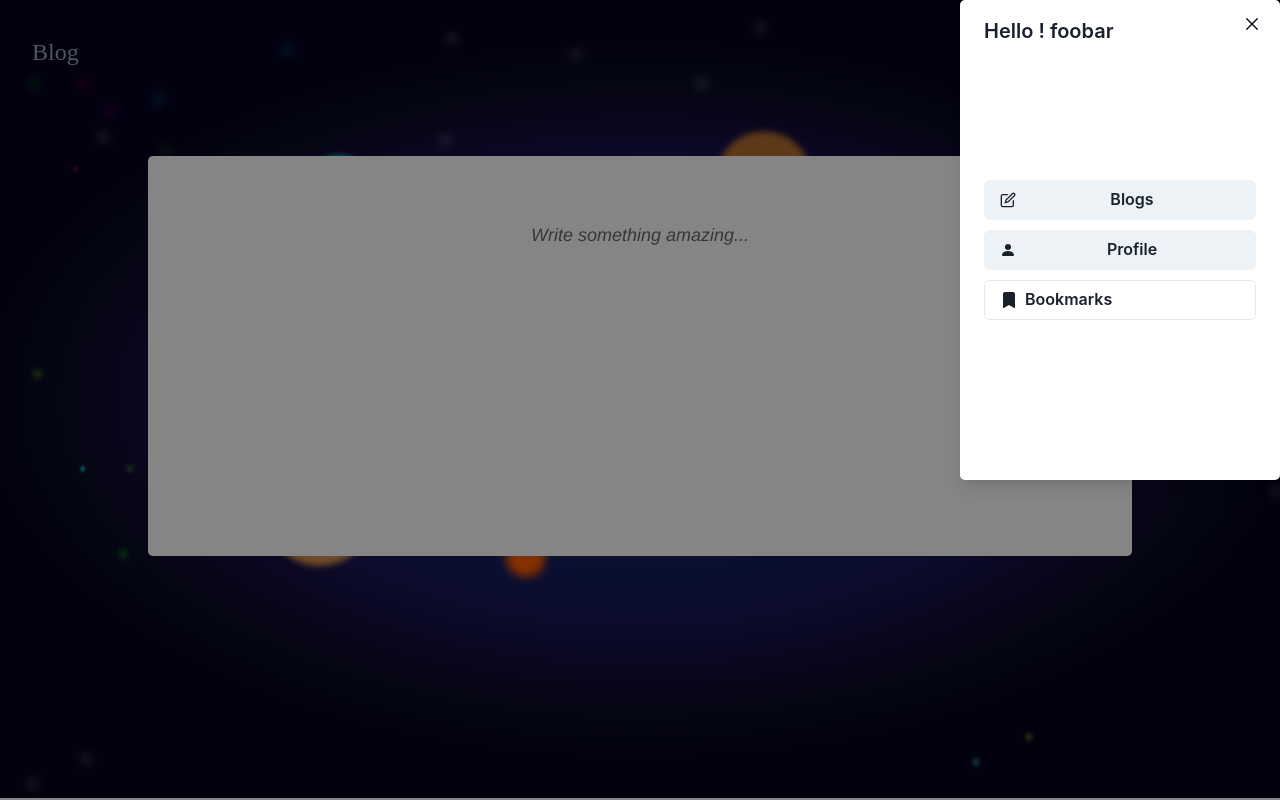
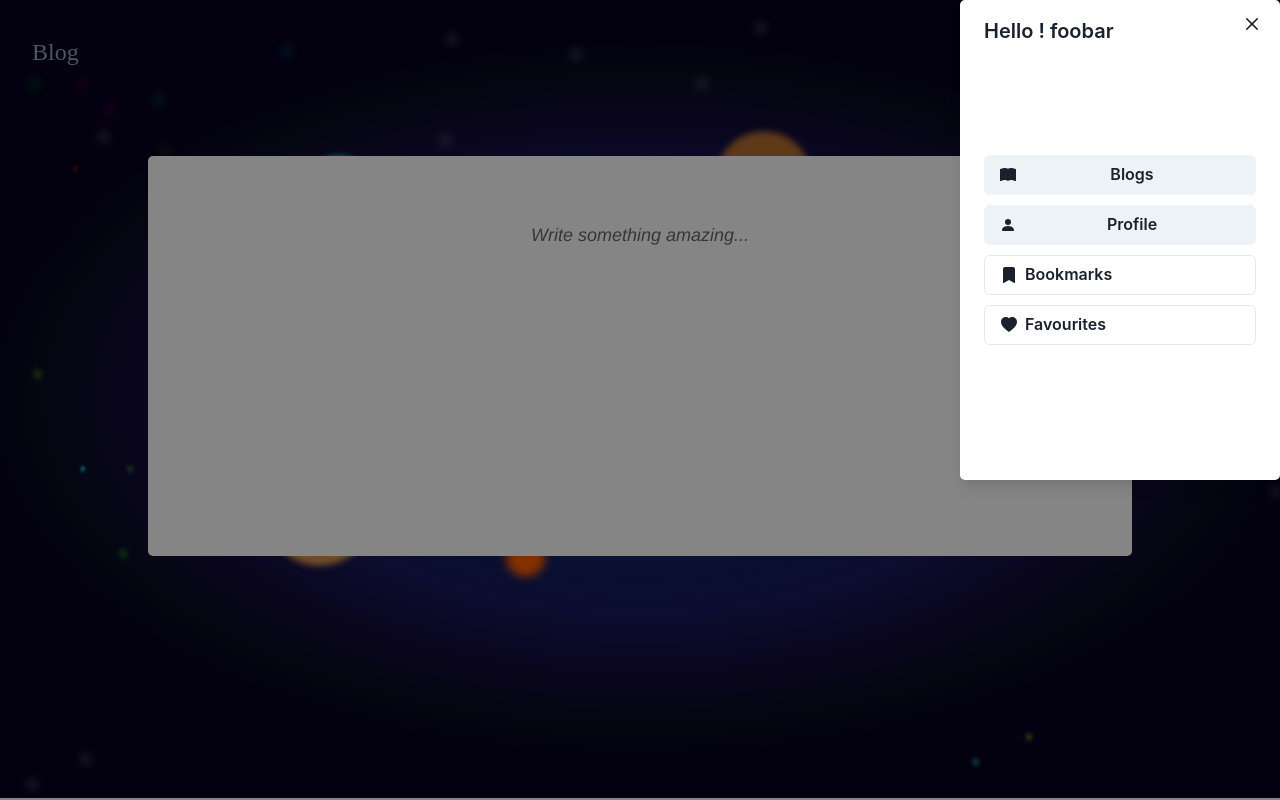
Before and after one commit to RauliYoung/QLimax, a Next.js app: page / in a window 1280 px wide. Both pictures are taken after a click on the button "open sidebar". Built offline with nearby package versions, Linux system fonts and the light colour scheme; a web font is replaced by a local one.

Commit message:
update for icons

```diff
--- a/src/app/components/navbar/drawer/drawerToggle.tsx
+++ b/src/app/components/navbar/drawer/drawerToggle.tsx
@@ -1,9 +1,8 @@
 import * as Chakra from '@chakra-ui/react';
-import { BsCursorText, BsFillBookmarkFill, BsFillPersonFill,BsHeart, BsSearch } from 'react-icons/bs';
+import { BsBookFill, BsCursorText, BsFillBookmarkFill, BsFillPersonFill,BsHeartFill, BsPenFill, BsSearch } from 'react-icons/bs';
 import React from 'react';
 import './drawerToggle.scss';
 import * as ChakraUi from "@chakra-ui/icons";
-import { BiSolidSearch } from 'react-icons/bi';
 
 export function DrawerToggle() {
   const {
@@ -44,7 +43,7 @@ export function DrawerToggle() {
           </Chakra.DrawerHeader>
           <Chakra.DrawerBody className="drawer-body">
             <Chakra.Menu>
-              <Chakra.MenuButton as={Chakra.Button} leftIcon={<ChakraUi.EditIcon />}>
+              <Chakra.MenuButton as={Chakra.Button} leftIcon={<BsBookFill />}>
                 Blogs
               </Chakra.MenuButton>
               <Chakra.MenuList>
@@ -70,7 +69,13 @@ export function DrawerToggle() {
             >
               Bookmarks
             </Chakra.Button>
-
+            <Chakra.Button
+              leftIcon={<BsHeartFill />}
+              className="drawer-button"
+              variant="outline"
+            >
+            Favourites
+            </Chakra.Button>
           </Chakra.DrawerBody>
 
           <Chakra.DrawerFooter className="drawer-footer"></Chakra.DrawerFooter>
```
